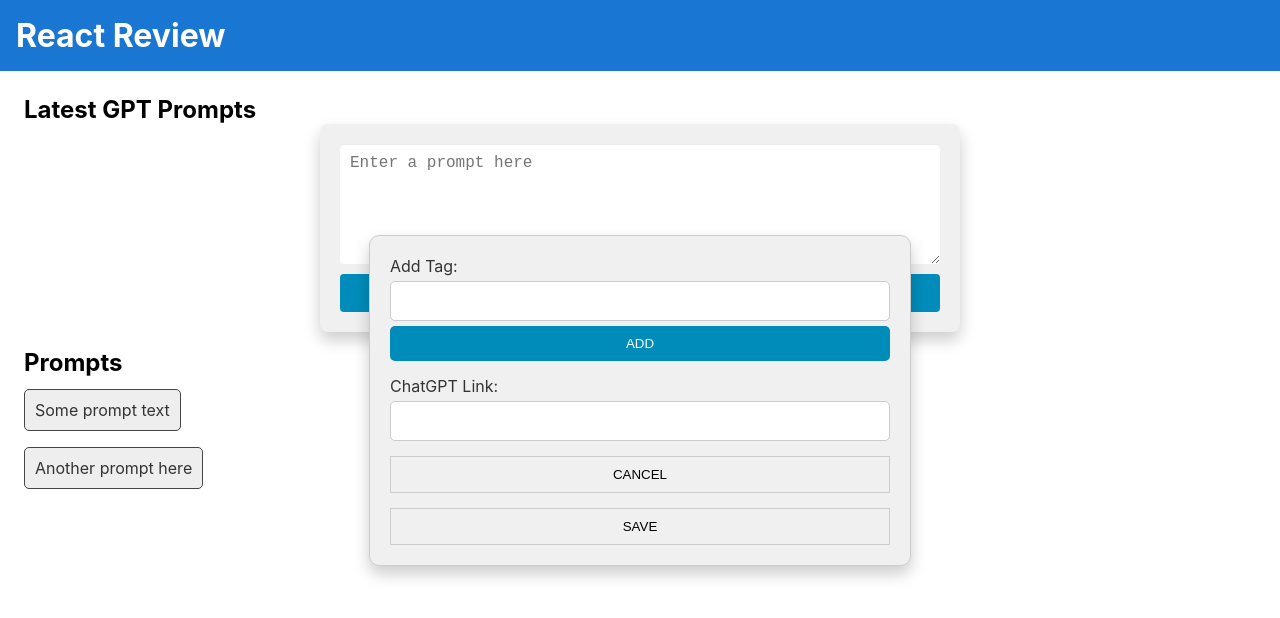
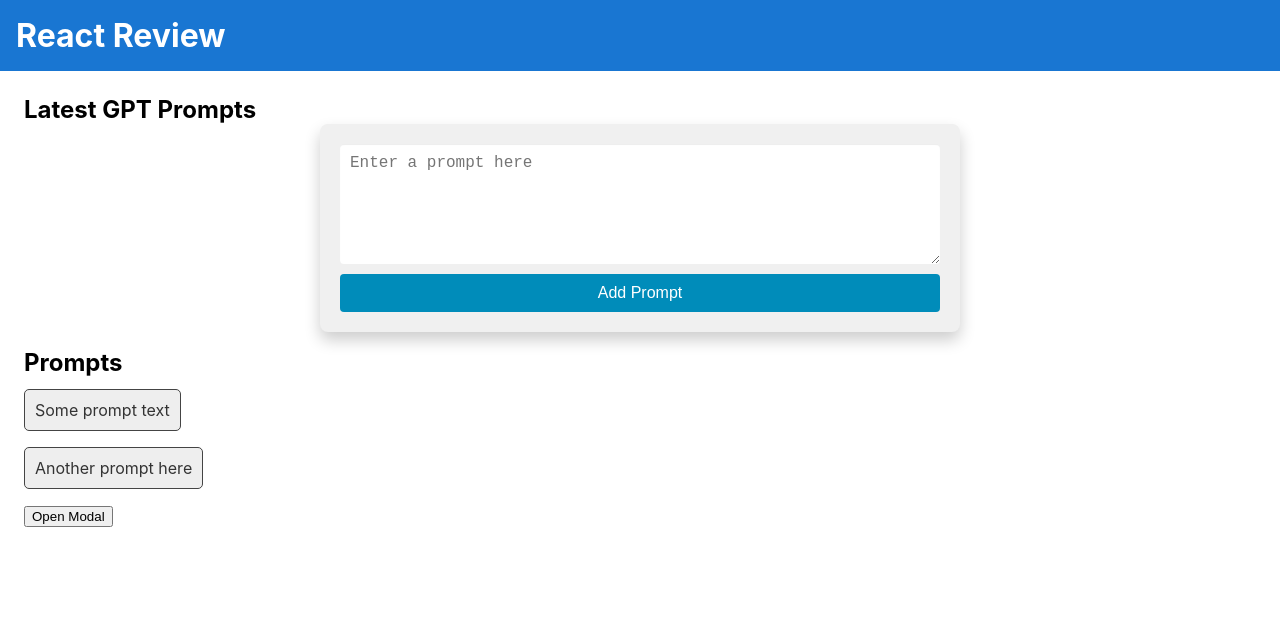
Before and after one commit to xmtrinidad/react-18-review, a React (Create React App) app: page / in a window 1280 px wide. Shown: the top 618 px of the page. Built offline with nearby package versions, Linux system fonts and the light colour scheme; the HTML template or start-up script is replaced by a standard one.

Commit message:
modal updates

```diff
--- a/src/App.js
+++ b/src/App.js
@@ -52,6 +52,12 @@ const App = () => {
     ]
   );
 
+  const [modalOpen, setModalOpen] = useState(false);
+
+  const modalOpenHandler = () => {
+    setModalOpen(true);
+  }
+
     const addPromptHandler = (newPrompt) => {
       setPrompts((prevState) => {
         console.log(prevState);
@@ -78,8 +84,12 @@ const App = () => {
             </div>
 
           </div>
+          <button onClick={modalOpenHandler}>Open Modal</button>
         </main>
-        <MetaDataModal />
+
+        {/* Modals */}
+
+        <MetaDataModal modalOpen={modalOpen} />
       </div>
     );
 }
--- a/src/components/Modals/MetaDataModal.js
+++ b/src/components/Modals/MetaDataModal.js
@@ -1,8 +1,19 @@
 import './MetaDataModal.css'
+import { useRef, useEffect } from 'react';
 
-const MetaDataModal = () => {
+
+
+const MetaDataModal = ({modalOpen}) => {
+  const dialog = useRef(null);
+
+  useEffect(() => {
+    if (modalOpen) {
+      dialog.current.showModal();
+    }
+  });
+
   return (
-    <dialog class="MetaDataModal" open>
+    <dialog ref={dialog} className="MetaDataModal">
       <form method="dialog">
         <div className="input-container">
           <label htmlFor="add_tag">Add Tag:</label>
```
